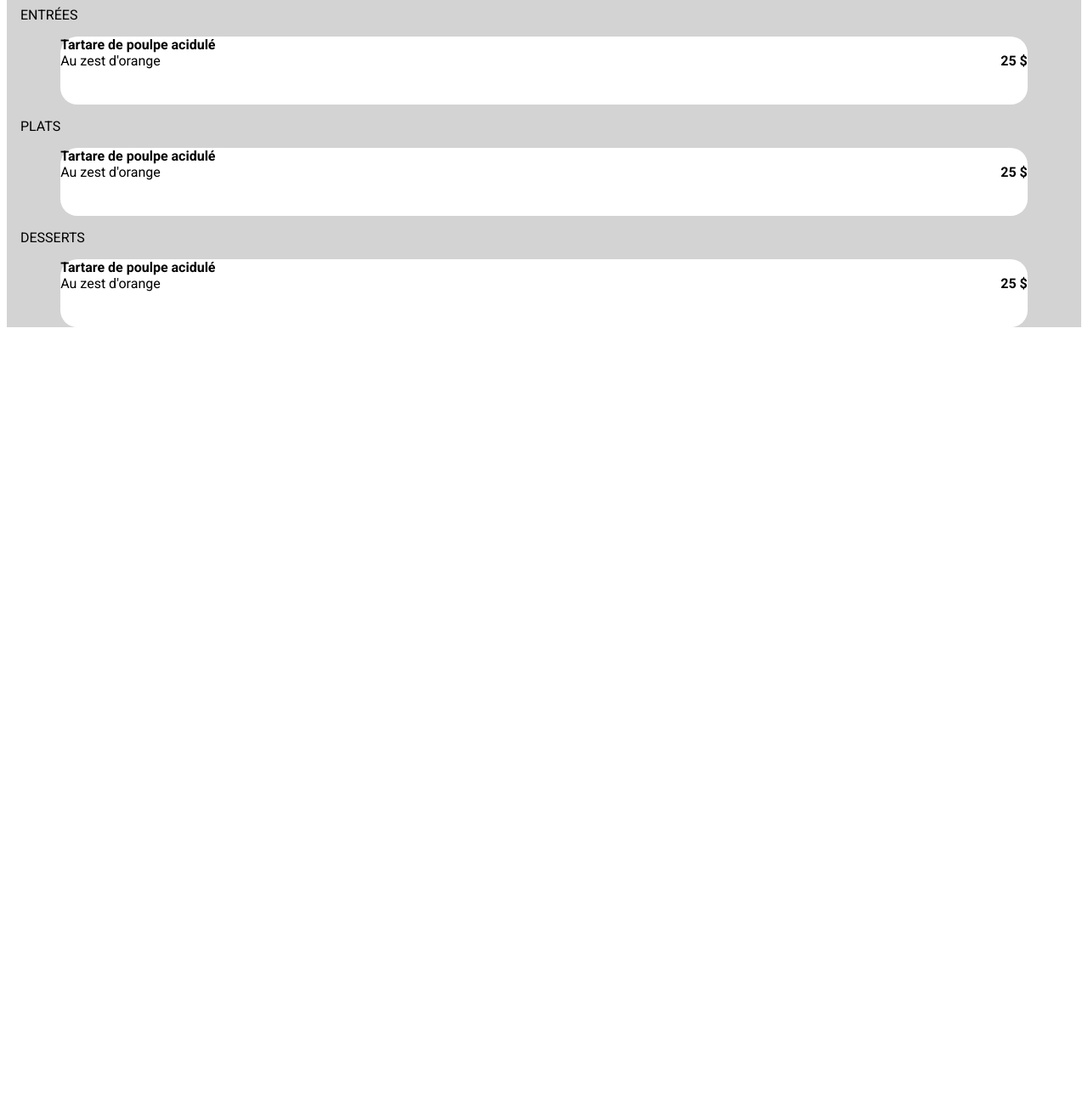
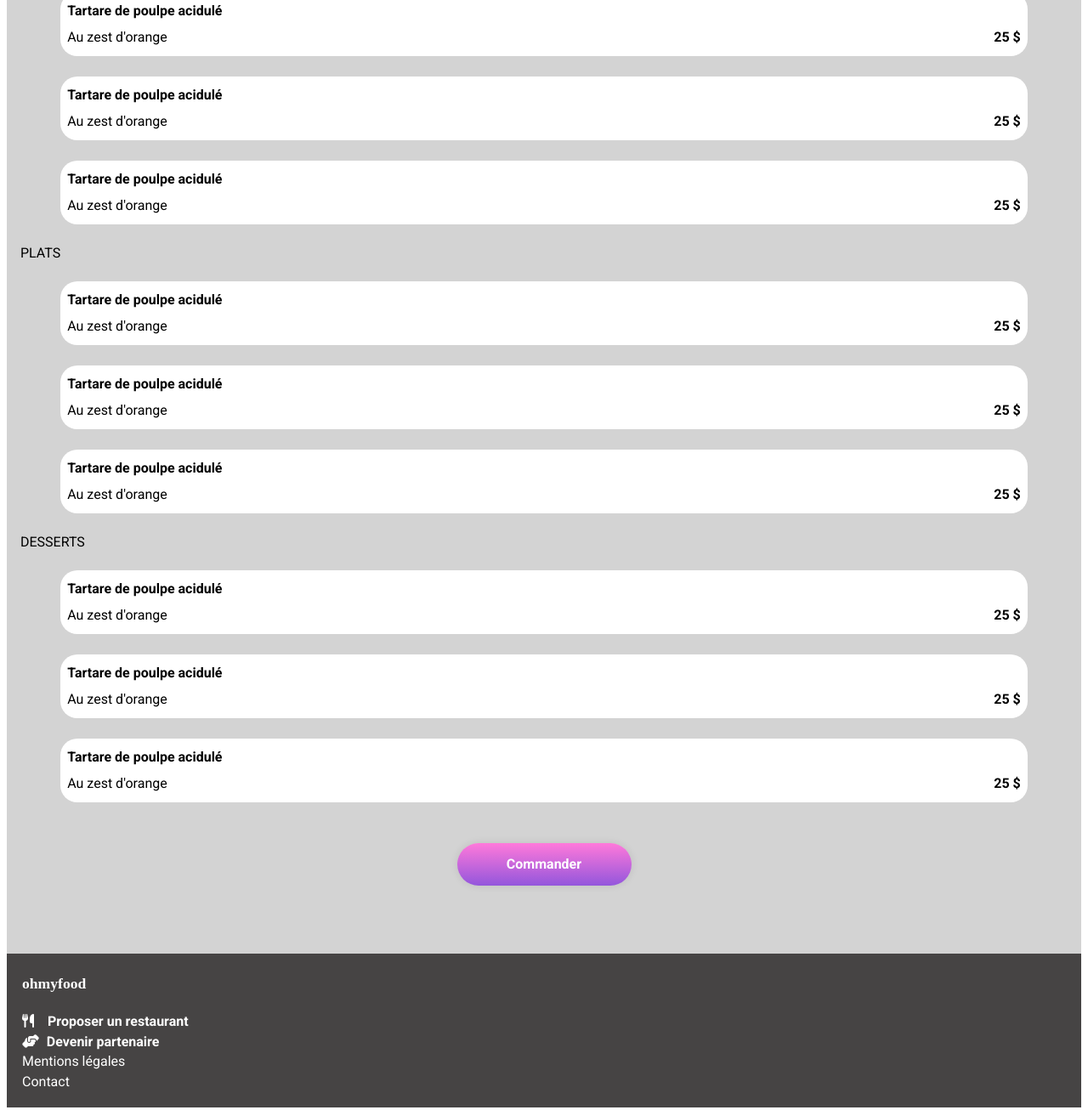
Before and after one commit to Soso-C/Ohmyfood_P3, a website: page a_la_française.html in a window 1280 px wide. Shown: the part 512-1818 px from the top of the page at 85% size. Before the commit the page ends 905 px from the top, so only its background shows below. Drawn offline with Linux system fonts and the light colour scheme; a web font is replaced by a local one.

Commit message:
2eme page html fini mais manque quelques details

```diff
--- a/a_la_française.html
+++ b/a_la_française.html
@@ -40,10 +40,38 @@
                         <strong>25 $</strong>
                     </div>
                 </div>
+                <div class="menu__container__element">
+                    <h4 class="menu__container__element__title">Tartare de poulpe acidulé</h4>
+                    <div class="subtitle_price">
+                        <p>Au zest d'orange</p>
+                        <strong>25 $</strong>
+                    </div>
+                </div>
+                <div class="menu__container__element">
+                    <h4 class="menu__container__element__title">Tartare de poulpe acidulé</h4>
+                    <div class="subtitle_price">
+                        <p>Au zest d'orange</p>
+                        <strong>25 $</strong>
+                    </div>
+                </div>
             </div>
             <!-- Plats -->
             <div class="menu__container">
                 <p class="menu__container__title">Plats</p>
+                <div class="menu__container__element">
+                    <h4 class="menu__container__element__title">Tartare de poulpe acidulé</h4>
+                    <div class="subtitle_price">
+                        <p>Au zest d'orange</p>
+                        <strong>25 $</strong>
+                    </div>
+                </div>
+                <div class="menu__container__element">
+                    <h4 class="menu__container__element__title">Tartare de poulpe acidulé</h4>
+                    <div class="subtitle_price">
+                        <p>Au zest d'orange</p>
+                        <strong>25 $</strong>
+                    </div>
+                </div>
                 <div class="menu__container__element">
                     <h4 class="menu__container__element__title">Tartare de poulpe acidulé</h4>
                     <div class="subtitle_price">
@@ -62,9 +90,36 @@
                         <strong>25 $</strong>
                     </div>
                 </div>
+                <div class="menu__container__element">
+                    <h4 class="menu__container__element__title">Tartare de poulpe acidulé</h4>
+                    <div class="subtitle_price">
+                        <p>Au zest d'orange</p>
+                        <strong>25 $</strong>
+                    </div>
+                </div>
+                <div class="menu__container__element">
+                    <h4 class="menu__container__element__title">Tartare de poulpe acidulé</h4>
+                    <div class="subtitle_price">
+                        <p>Au zest d'orange</p>
+                        <strong>25 $</strong>
+                    </div>
+                </div>
+            </div>
+            <div class="container_btn">
+                <button type="submit" class="btn menu__btn">Commander</button>
             </div>
         </main>
         <!-- Fin Menu -->
+        <!-- Footer -->
+        <footer class="footer_main">
+            <h4>ohmyfood</h4>
+            <ul>
+                <li><i class="fas fa-utensils"></i><a href="#" class="footer_main__link1">Proposer un restaurant</a></li>
+                <li><i class="fas fa-hands-helping"></i><a href="#" class="footer_main__link2">Devenir partenaire</a></li>
+                <li><a href="#" class="footer_main__link3">Mentions légales</a></li>
+                <li><a href="#" class="footer_main__link3">Contact</a></li>
+            </ul>
+        </footer>
     </div>
 </body>
 
--- a/sass/main.scss
+++ b/sass/main.scss
@@ -50,6 +50,9 @@ li {
             margin-top: 0;
             margin-bottom: 2em;
         }
+    }
+}
+
 .btn {
     color: #fff;
     font-weight: 600;
@@ -61,8 +64,6 @@ li {
     height: 50px;
     cursor: pointer;
     box-shadow: $shadow;
-        }
-    }
 }
 
 
@@ -210,7 +211,7 @@ li {
 .home_pic {
     .img_main {
         width: 100%;
-        height: 350px;
+        height: 290px;
         object-fit: cover;
     }
 }
@@ -219,7 +220,7 @@ li {
     background-color: lightgray;
     border-top-right-radius: 20px;
     border-top-left-radius: 20px;
-    padding-top: 1em;
+    padding-bottom: 2em;
     &__header {
         display: flex;
         align-content: center;
@@ -227,6 +228,7 @@ li {
         justify-content: space-between;
         padding-left: 1em;
         padding-right: 1em;
+        padding-top: 1em;
         &__title {
             font-family: "shrikhand";
             font-size: 1.9em;
@@ -241,13 +243,18 @@ li {
             text-transform: uppercase;
         }
         &__element {
-            height: 80px;
+            display: flex;
+            flex-direction: column;
+            justify-content: space-evenly;
+            height: 75px;
             width: 90%;
             background-color: #fff;
             border-radius: 20px;
-            margin: 0 auto;
+            margin: 1.5em auto;
             &__title {
-                margin: 0;
+                margin-left: 0.5em;
+                margin-top: 0;
+                margin-bottom: 0;
                 padding: 0;
             }
             .subtitle_price {
@@ -255,10 +262,21 @@ li {
                 align-items: center;
                 justify-content: space-between;
                 align-content: center;
+                margin-left: 0.5em;
+                margin-right: 0.5em;
                 p {
                     margin: 0;
                 }
             }
         }
     }
+    .container_btn {
+        margin: 3em 0;
     }
+    &__btn {
+        display: flex;
+        margin: 0.5em auto;
+        justify-content: center;
+        align-items: center;
+    }
+}
```
Also changed, not shown: index.html (+1 -1 lines), public/css/style.css, 1 other file. Lines whose indentation alone changed are shown as unchanged.
